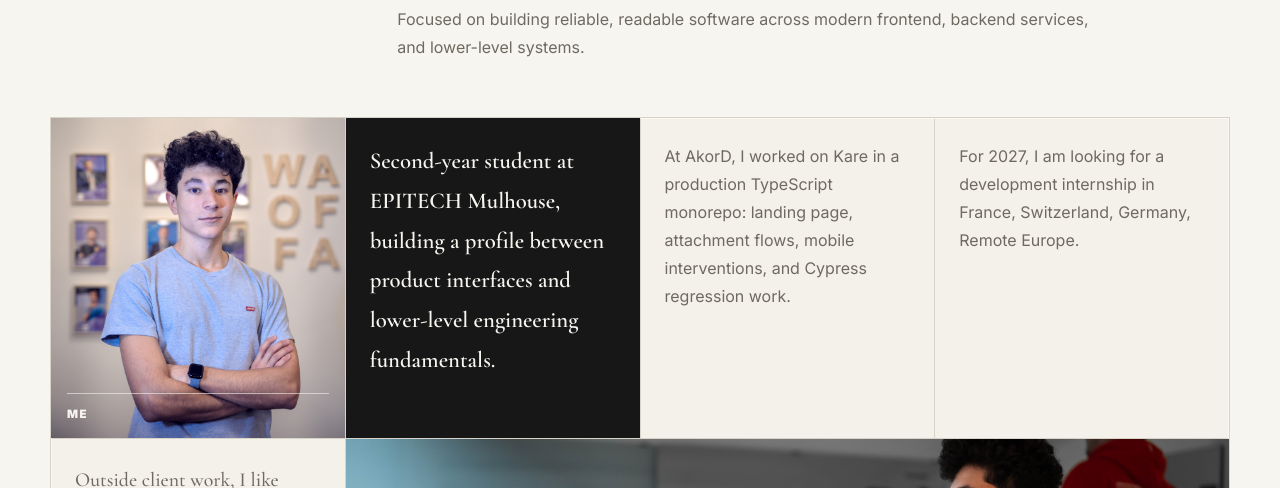
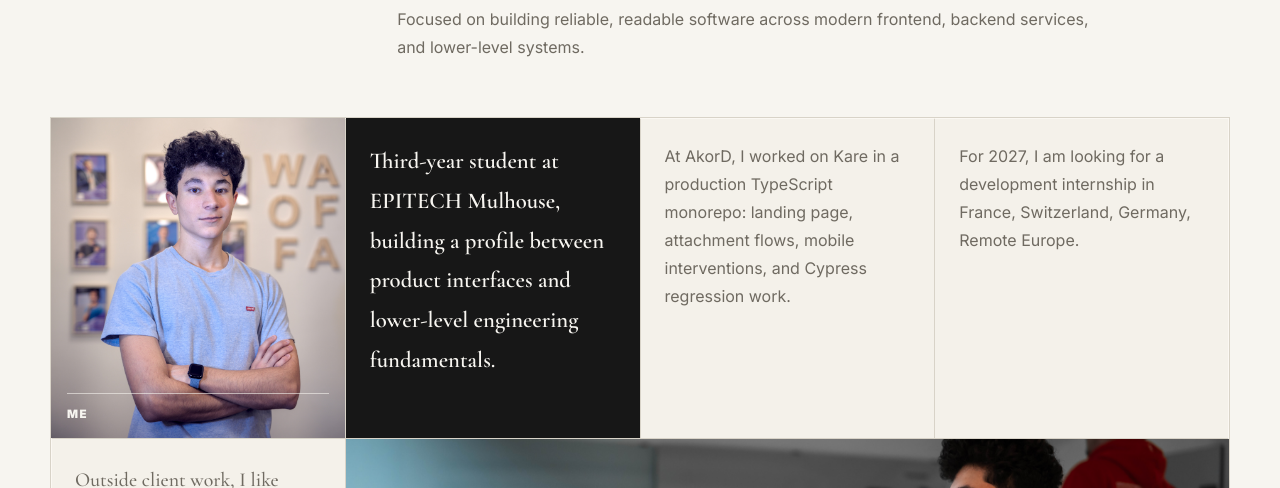
Before and after one commit to Yann-TC/MyPortfolio, a React (Vite) app in the folder frontend/: page / in a window 1280 px wide. Shown: the part 1379-1867 px from the top of the page. Built offline with nearby package versions, Linux system fonts and the light colour scheme; no server answers.

Commit message:
fix(data): correct my current study year

```diff
--- a/frontend/src/components/sections/About.tsx
+++ b/frontend/src/components/sections/About.tsx
@@ -47,7 +47,7 @@ export function About({ profile }: AboutProps) {
           <figcaption>Me</figcaption>
         </figure>
         <p>
-          Second-year student at EPITECH Mulhouse, building a profile between
+          Third-year student at EPITECH Mulhouse, building a profile between
           product interfaces and lower-level engineering fundamentals.
         </p>
         <p>
```
